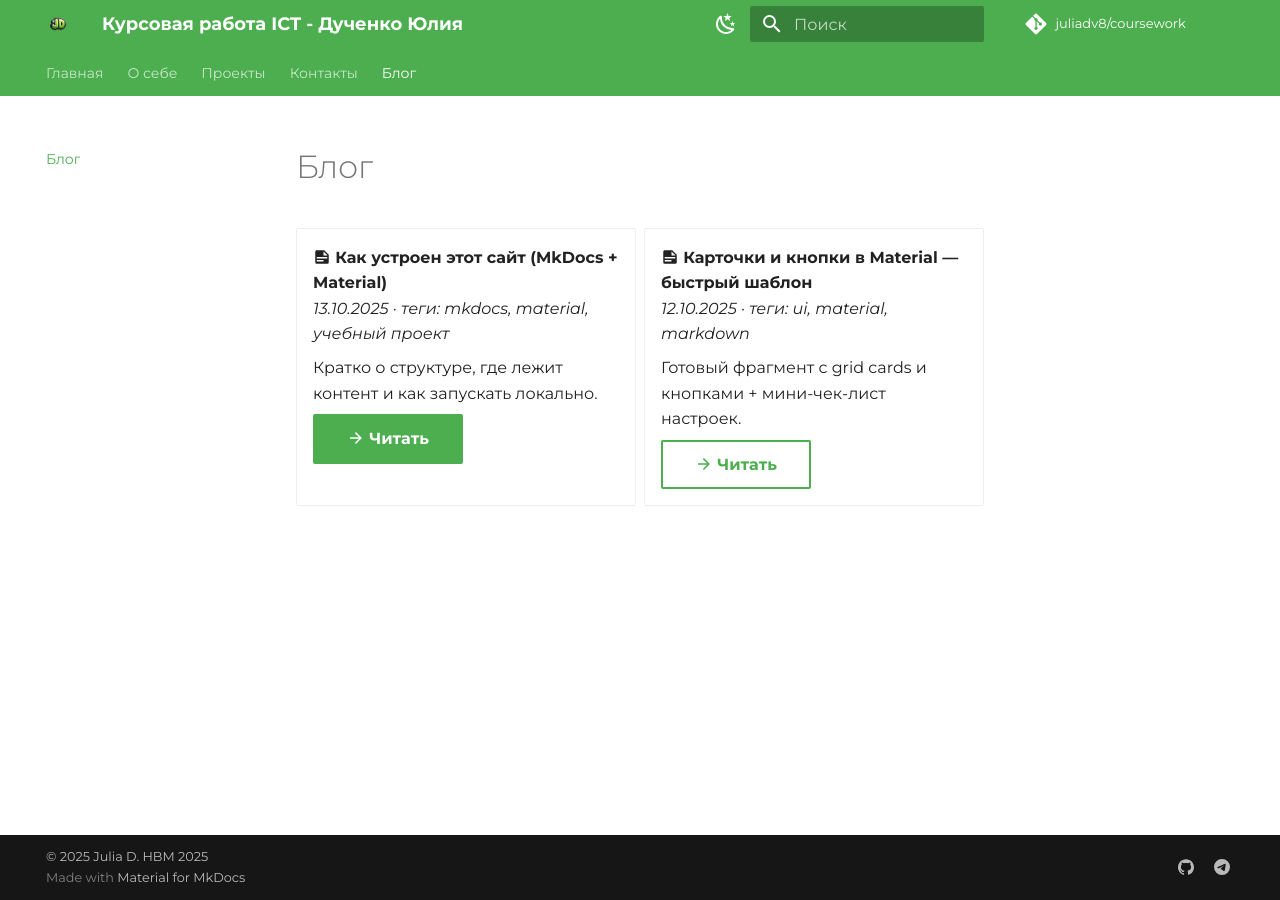
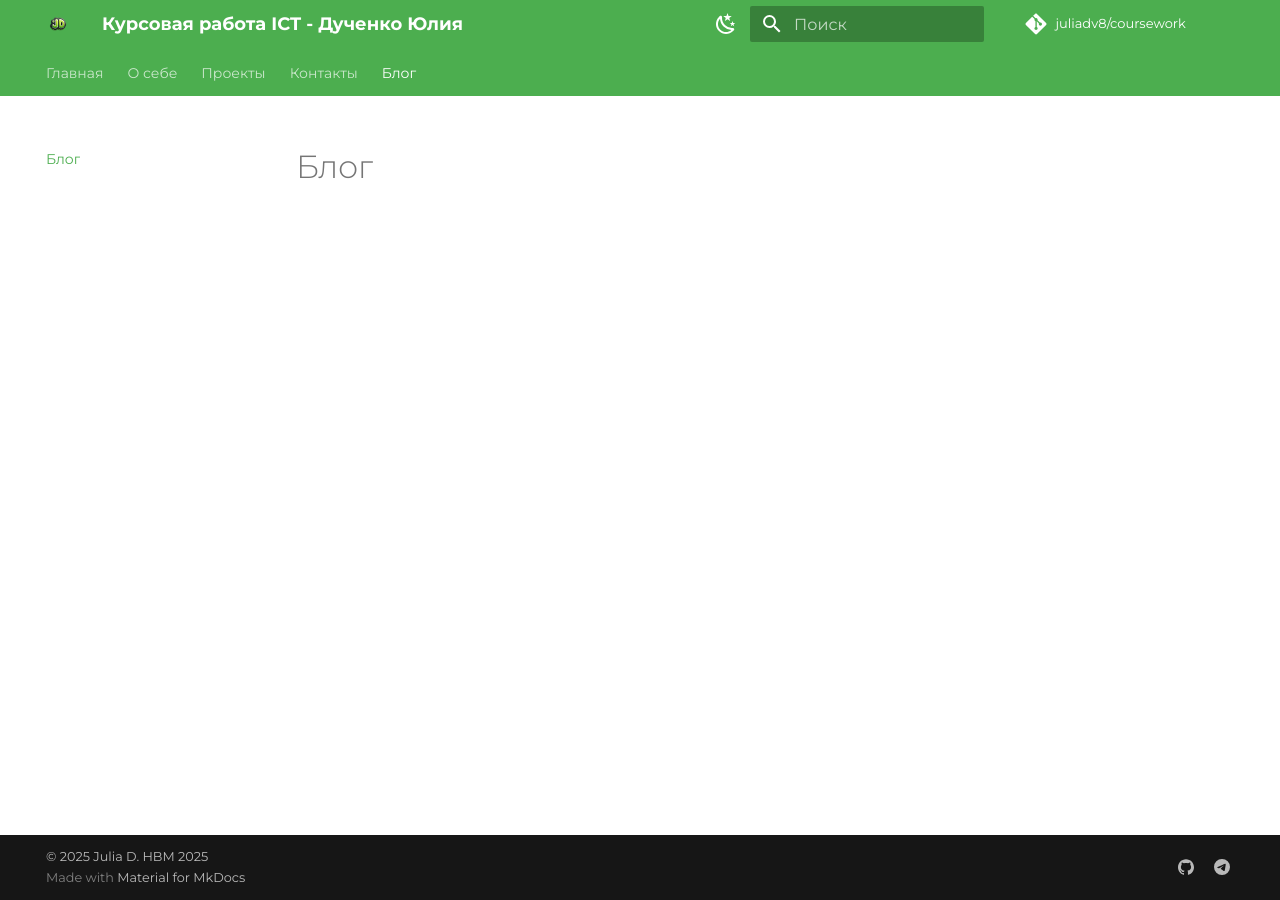
Before and after one commit to juliadv8/coursework, an MkDocs documentation site: the page built from docs/blog.md, in a window 1280 px wide. Built offline with MkDocs 1.6.1 and Material for MkDocs 9.7.7, drawn with Linux system fonts in a browser that asks for light colours; comment, search, counter and statistics services are not loaded.

Commit message:
Update blog.md

```diff
--- a/docs/blog.md
+++ b/docs/blog.md
@@ -1,19 +1 @@
 # Блог
-
-<div class="grid cards" markdown="1">
-
--   :material-note-text: **Как устроен этот сайт (MkDocs + Material)**
-    _13.10.2025 · теги: mkdocs, material, учебный проект_
-
-    Кратко о структуре, где лежит контент и как запускать локально.
-
-    [:material-arrow-right: Читать](2025-10-13-first-post.md){ .md-button .md-button--primary }
-
--   :material-note-text: **Карточки и кнопки в Material — быстрый шаблон**
-    _12.10.2025 · теги: ui, material, markdown_
-
-    Готовый фрагмент с grid cards и кнопками + мини-чек-лист настроек.
-
-    [:material-arrow-right: Читать](2025-10-12-cards-and-buttons.md){ .md-button }
-
-</div>
```
